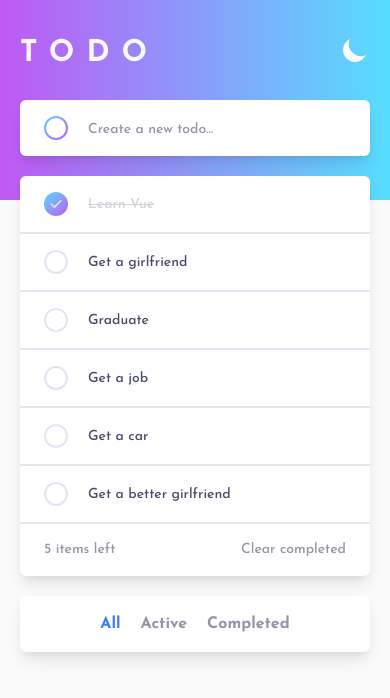
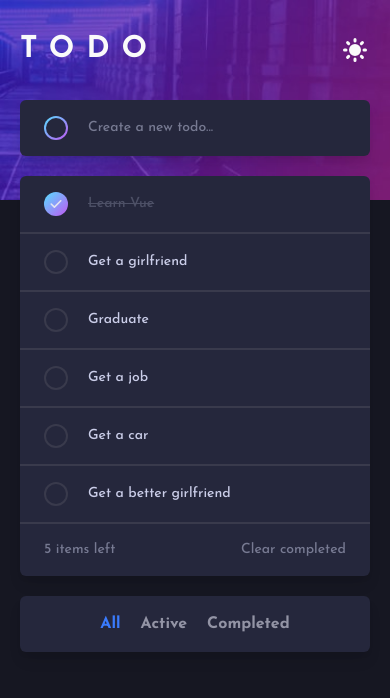
Before and after one commit to mat2ja/frontend-mentor-advanced, a Vue app in the folder todo-app/: page / in a window 390 px wide. Shown: the top 698 px of the page. Built offline with nearby package versions, Linux system fonts and the light colour scheme.

Commit message:
made hero image responsive

```diff
--- a/todo-app/index.html
+++ b/todo-app/index.html
@@ -1,5 +1,5 @@
 <!DOCTYPE html>
-<html lang="en" class="">
+<html lang="en" class="dark">
 
     <head>
         <meta charset="UTF-8" />
--- a/todo-app/src/App.vue
+++ b/todo-app/src/App.vue
@@ -1,8 +1,10 @@
 <template>
-	<BaseHero :bg-image="currentImage" />
-	<div class="min-h-screen bg-my-gray-100 dark:bg-dark-blue-800 overflow-hidden">
+	<BaseHero :theme-dark="isDark" />
+	<div
+		class="min-h-screen bg-my-gray-100 dark:bg-dark-blue-800 overflow-hidden"
+	>
 		<div class="relative max-w-2xl px-5 mx-auto">
-			<TheHeader />
+			<TheHeader @set-theme="setTheme" />
 			<TodoApp />
 		</div>
 	</div>
@@ -21,27 +23,19 @@ export default {
 	},
 	data() {
 		return {
-			background: {
-				mobileLight: '../assets/img/bg-mobile-light.jpg',
-				mobileDark: '../assets/img/bg-mobile-dark.jpg',
-				desktopLight: '../assets/img/bg-desktop-light.jpg',
-				desktopDark: '../assets/img/bg-desktop-dark.jpg',
-			},
+			isDark: document.documentElement.classList.contains('dark'),
 		};
+	},
+	methods: {
+		setTheme(currIsDark) {
+			this.isDark = currIsDark;
+		},
+	},
+	created() {
+		console.log('Is theme dark? ' + this.isDark);
 	},
 };
 </script>
 
 <style>
-.push-down-1 {
-	transform: translateY(1px);
-}
-
-.push-down-2 {
-	transform: translateY(2px);
-}
-
-.push-down-4 {
-	transform: translateY(4px);
-}
 </style>
--- a/todo-app/src/components/layout/BaseHero.vue
+++ b/todo-app/src/components/layout/BaseHero.vue
@@ -1,12 +1,48 @@
 <template>
 	<div
-		class="hero absolute top-0 left-0 w-full h-small-img md:h-large-img bg-gradient-to-r from-my-purple to-my-cyan bg-cover"
+		class="absolute top-0 left-0 w-full h-small-img md:h-large-img bg-gradient-to-r from-my-purple to-my-cyan bg-cover"
+		:class="backgroundImage"
 	></div>
 </template>
 
 <script>
-export default {};
+export default {
+	props: ['themeDark'],
+	data() {
+		return {
+			windowWidth: window.innerWidth,
+		};
+	},
+	mounted() {
+		window.onresize = () => (this.windowWidth = window.innerWidth);
+	},
+	computed: {
+		isSmallWidth() {
+			return this.windowWidth <= 640;
+		},
+		backgroundImage() {
+			return {
+				'bg-desktop-light': !this.themeDark && !this.isSmallWidth,
+				'bg-desktop-dark': this.themeDark && !this.isSmallWidth,
+				'bg-mobile-light': !this.themeDark && this.isSmallWidth,
+				'bg-mobile-dark': this.themeDark && this.isSmallWidth,
+			};
+		},
+	},
+};
 </script>
 
 <style scoped>
+.bg-desktop-light {
+	background-image: url('../../assets/img/bg-desktop-light.jpg');
+}
+.bg-desktop-dark {
+	background-image: url('../../assets/img/bg-desktop-dark.jpg');
+}
+.bg-mobile-light {
+	background-image: url('../../assets/img/bg-mobile-light.jpg');
+}
+.bg-mobile-dark {
+	background-image: url('../../assets/img/bg-mobile-dark.jpg');
+}
 </style>
--- a/todo-app/src/components/layout/TheHeader.vue
+++ b/todo-app/src/components/layout/TheHeader.vue
@@ -2,7 +2,7 @@
 	<header
 		class="flex justify-between pt-8 pb-8 md:pt-16 md:pb-14 text-3xl md:text-4xl text-my-gray-100"
 	>
-		<span class="font-bold push-down-4 tracking-most-widest">TODO</span>
+		<span class="font-bold tracking-most-widest">TODO</span>
 		<button class="btn" @click="toggleTheme">
 			<transition mode="out-in">
 				<SunIcon v-if="isDark" />
@@ -22,22 +22,28 @@ export default {
 	},
 	data() {
 		return {
-			isDark: false,
+			isDark: document.documentElement.classList.contains('dark'),
 		};
 	},
 	methods: {
 		toggleTheme() {
 			this.isDark = !this.isDark;
+			this.$emit('set-theme', this.isDark);
 		},
 	},
 	watch: {
 		isDark(value) {
 			if (value) {
 				document.documentElement.classList.add('dark');
+				this.isDark = true;
 			} else {
 				document.documentElement.classList.remove('dark');
+				this.isDark = false;
 			}
 		},
+	},
+	mounted() {
+		this.$emit('set-theme', this.isDark);
 	},
 };
 </script>
--- a/todo-app/src/components/todos/NewTodo.vue
+++ b/todo-app/src/components/todos/NewTodo.vue
@@ -4,7 +4,7 @@
 			<input
 				type="text"
 				placeholder="Create a new todo..."
-				class="push-down-2 focus:outline-none flex-1 bg-transparent placeholder-my-gray-400 dark:placeholder-dark-grayish-blue-300 pr-8"
+				class="focus:outline-none flex-1 bg-transparent placeholder-my-gray-400 dark:placeholder-dark-grayish-blue-300 pr-8"
 				v-model.trim="currentTodo"
 				@keydown.enter="addTodo"
 			/>
--- a/todo-app/src/components/todos/TodoApp.vue
+++ b/todo-app/src/components/todos/TodoApp.vue
@@ -4,7 +4,7 @@
 
 		<base-card v-if="isEmpty" class="pl-5 pr-5 pt-8 pb-8 text-center">
 			<p
-				class="push-down-2 font-bold text-3xl text-my-gray-500 dark:text-dark-grayish-blue-200"
+				class="font-bold text-3xl text-my-gray-500 dark:text-dark-grayish-blue-200"
 			>
 				Add some todos! 🥳
 			</p>
--- a/todo-app/src/components/todos/TodoItem.vue
+++ b/todo-app/src/components/todos/TodoItem.vue
@@ -8,8 +8,6 @@
 			class="py-4 pl-6 pr-5 md:py-5 md:pl-7 md:pr-6 cursor-pointer group"
 			@click="toggleCheckbox"
 		>
-			<!-- hover:bg-gradient-to-br hover:from-my-cyan hover:to-my-purple -->
-			<!-- bg-white dark:bg-dark-blue-700 -->
 			<div
 				:class="checkboxBorderStyles"
 				class="flex items-center p-0.5 rounded-full"
@@ -25,7 +23,7 @@
 		<div class="flex flex-grow" :class="itemCheckedStyles">
 			<span
 				v-if="!isNewTodo"
-				class="flex items-center flex-grow push-down-1 md:push-down-2 py-2 pr-6"
+				class="flex items-center flex-grow py-2 pr-6"
 				@click="toggleCheckbox"
 			>
 				{{ content }}
@@ -85,14 +83,12 @@ export default {
 				return ['bg-gradient-to-br', ' from-my-cyan', ' to-my-purple'];
 			} else if (this.checked && !this.isNewTodo) {
 				return ['bg-gradient-to-br', ' from-my-cyan', ' to-my-purple'];
-				// return ['bg-blue-300'];
 			}
 			return ['bg-my-gray-200', ' dark:bg-dark-grayish-blue-500'];
 		},
 		checkboxStyles() {
 			if (this.checked && !this.isNewTodo) {
 				return ['bg-transparent'];
-				// return ['bg-blue-300'];
 			}
 			return ['bg-white', 'dark:bg-dark-blue-700'];
 		},
@@ -101,21 +97,6 @@ export default {
 </script>
 
 <style scoped>
-/* .checkbox.checked::before {
-	content: '';
-	position: absolute;
-	top: -1px;
-	left: -1px;
-	right: -1px;
-	bottom: -1px;
-	background: red;
-	background: linear-gradient(
-		to bottom right,
-		hsl(192, 100%, 67%),
-		hsl(280, 87%, 65%)
-	);
-} */
-
 label:hover > div {
 	background: linear-gradient(
 		to bottom right,
--- a/todo-app/src/components/todos/TodoList.vue
+++ b/todo-app/src/components/todos/TodoList.vue
@@ -4,7 +4,7 @@
 	>
 		<p
 			v-if="filteredTodos.length === 0"
-			class="p-5 text-2xl font-bold text-center push-down-1 text-my-gray-500 dark:text-dark-grayish-blue-200"
+			class="p-5 text-2xl font-bold text-center text-my-gray-500 dark:text-dark-grayish-blue-200"
 		>
 			Nothing here 🍂
 		</p>
```
